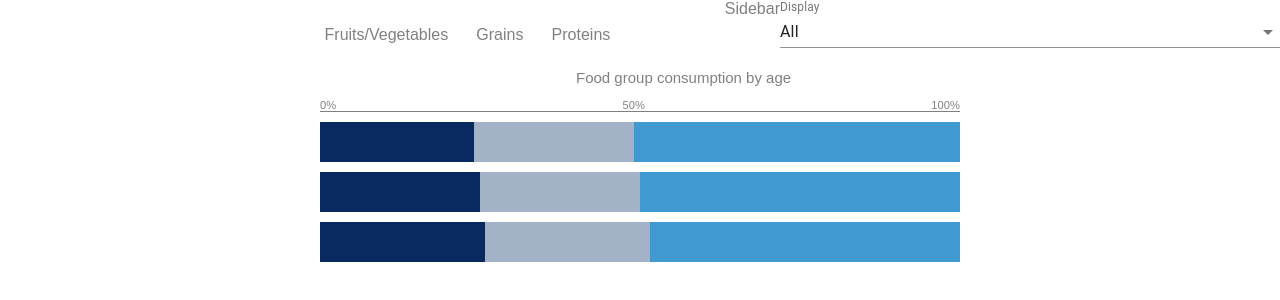
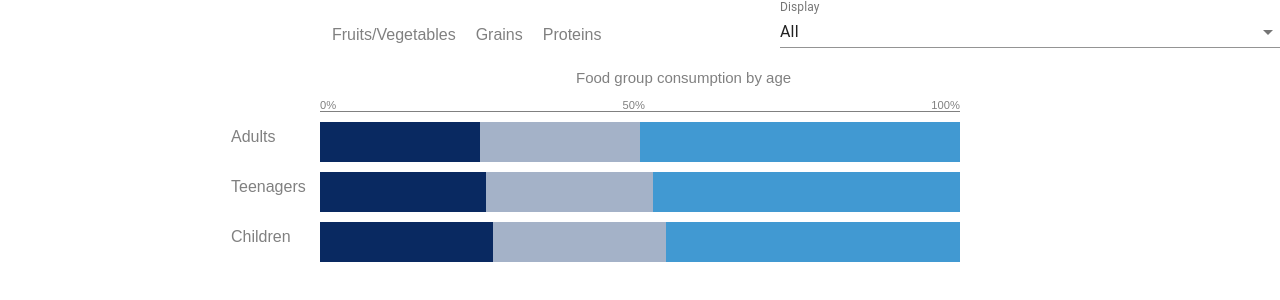
Before and after one commit to JustinWhite814/coding-demo, a React (Create React App) app: page / in a window 1280 px wide. Shown: the top 300 px of the page. Built offline with nearby package versions, Linux system fonts and the light colour scheme.

Commit message:
creating reusable components

```diff
--- a/package.json
+++ b/package.json
@@ -36,5 +36,8 @@
       "last 1 firefox version",
       "last 1 safari version"
     ]
+  },
+  "devDependencies": {
+    "styled-components": "^5.3.3"
   }
 }
--- a/src/App.css
+++ b/src/App.css
@@ -16,23 +16,23 @@ body {
   padding-bottom: 2%;
 }
 .legendNavy {
-  width:5%;
+  width: 10px;
   background-color: #092961;
 
 }
 .legendGrey {
-  width:5%;
+  width: 10px;
   background-color: #a4b2c8;
 
 }
 .legendBlue {
-  width: 5%;
+  width: 10px;
   background-color: #4199d2;
 
 }
 .legendItems {
-  padding-left: 1%;
-  padding-right: 10%;
+  padding-left: 10px;
+  padding-right: 10px;
 }
 
 .numbersAboveLine {
@@ -61,7 +61,6 @@ div.thin {
     width: 50%;
     padding-top: 0%;
     margin: auto;
-    /* margin-left: 29.59%; */
     }
 
 .container {
@@ -70,14 +69,11 @@ div.thin {
   height: 40px;
   margin: auto;
   padding-top: 10px;
+  position: relative;
 }
-.adultContainer {
-  width: 10%;
-  display: flex;
-  height: 40px;
-  margin: auto;
-  padding-top: 10px;
-}
+
+
+
 .container:hover {
   opacity: 0.7;
 
--- a/src/App.js
+++ b/src/App.js
@@ -1,11 +1,8 @@
 import React, {useState} from 'react'
 import './App.css';
-import Data from './components/data';
-import ChildrenData from './components/childrenData';
-import TeenagersData from './components/teenagersData';
-import AdultData from './components/adultData'
 import Legend from './components/legend'
 import {Select, MenuItem, FormControl, InputLabel, makeStyles} from "@material-ui/core"
+import BarGraph from './components/BarGraph'
 
 const useStyles = makeStyles(theme => ({
   formControl: {
@@ -13,23 +10,33 @@ const useStyles = makeStyles(theme => ({
   }
 }))
 
-const components = {
-  All: Data,
-  Adults: AdultData,
-  Teenagers: TeenagersData,
-  Children: ChildrenData,
+const fakeData = {
+  Adults: {
+    fruits: .25,
+    grains: .25,
+    proteins: .5
+  },
+  Teenagers: {
+    fruits: .26,
+    grains: .26,
+    proteins: .48
+  },
+  Children: {
+    fruits: .27,
+    grains: .27,
+    proteins: .46
+  },
 }
 
 const App = () => {
   const classes = useStyles()
   const [value, setValue] = useState('All')
   const handleChange = e => setValue(e.target.value)
-  const Component = components[value]
+  const data = fakeData[value]
 
   return (
     <div>
       <div className='displayBar'>
-        <div>Sidebar</div>
         <FormControl className = {classes.formControl}>
           <InputLabel>Display</InputLabel>
           <Select onChange={handleChange} value={value}>
@@ -48,7 +55,15 @@ const App = () => {
         <p>100%</p>
       </div>
       <div className='thin'/>
-      <div><Component /></div>
+      <div>
+        {value === 'All' ? (
+          <>
+            <BarGraph label="Adults" data={fakeData.Adults} />
+            <BarGraph label="Teenagers" data={fakeData.Teenagers} />
+            <BarGraph label="Children" data={fakeData.Children} />
+          </>
+        ) : <BarGraph label={value} data={data} />}
+      </div>
     </div>
   );
 }
--- /dev/null
+++ b/src/components/BarGraph.jsx
@@ -0,0 +1,52 @@
+import React from 'react'
+import styled, { css } from 'styled-components'
+import {Tooltip} from '@material-ui/core'
+
+const Segment = styled.div`${({color, width}) => {
+  return css`
+    width: ${width * 100}%;
+    background: ${color};
+  `
+}}`
+
+const Label = styled.div`
+  width: 10ch;
+  position: absolute;
+  left: 0;
+  top: 50%;
+  transform: translate(-100%, -50%);
+`
+
+function BarGraph({data, label}) {
+  const {fruits, grains, proteins} = data
+
+  return (
+    <div className="container">
+      <Label>{label}</Label>
+      <Tooltip title={`${fruits*100} % of Food Consumption dedicated to Fruits/Veggies`}>
+        <Segment color="#092961" width={fruits} />
+      </Tooltip>
+
+      <Tooltip title={`${grains*100} % of Food Consumption dedicated to Grains`} >
+        <Segment color="#a4b2c8" width={grains} />
+      </Tooltip>
+
+      <Tooltip title={`${proteins*100} % of Food Consumption dedicated to Proteins`} >
+        <Segment color="#4199d2" width={proteins} />
+      </Tooltip>
+    </div>
+  );
+}
+
+
+/*
+  STYLED COMPONENT CODE:
+  const RedDiv = styled.div`
+    background: red;
+  `
+
+  USING THE STYLED COMPONENT:
+  <RedDiv>ABC</RedDiv>
+*/
+
+export default BarGraph;
--- a/src/components/adultData.jsx
+++ b/src/components/adultData.jsx
@@ -16,9 +16,7 @@ const adultBar = () => {
     backgroundColor: "#4199d2"
     }
   return (
-    <>
     <div className='container'>
-    {/* <p className='adultContainer'>Adult</p> */}
       <MaterialTooltip title='25% of Food Consumption dedicated to Fruits/Veggies'>
       <div style={navy}></div>
       </MaterialTooltip>
@@ -29,7 +27,6 @@ const adultBar = () => {
       <div style={blue}></div>
       </MaterialTooltip>
     </div>
-    </>
   );
 }
 
--- a/src/index.js
+++ b/src/index.js
@@ -8,7 +8,7 @@ import { BrowserRouter as Router} from 'react-router-dom';
 ReactDOM.render(
   <Router >
     <App />
-    </Router>,
+  </Router>,
   document.getElementById('root')
 );
 
```
Also changed, not shown: 1 other file (tests, documents, lock files or other folders).
